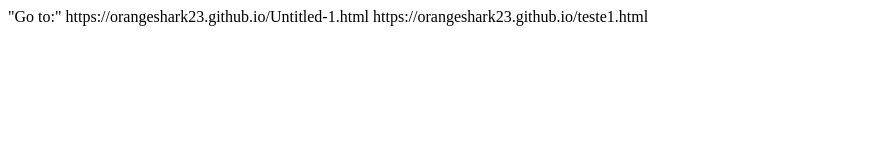
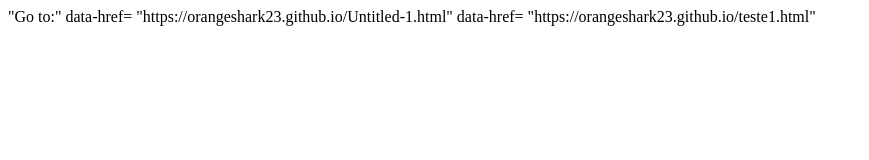
Before and after one commit to orangeshark23/orangeshark23.github.io, a plain HTML site: page index.html in a window 1280 px wide. Shown: the whole page, without its empty margins (0-869 px from the left). Drawn offline with Linux system fonts and the light colour scheme.

Commit message:
Update index.html

```diff
--- a/index.html
+++ b/index.html
@@ -1,7 +1,7 @@
 <html>
   <body>
 "Go to:"
-https://orangeshark23.github.io/Untitled-1.html
-https://orangeshark23.github.io/teste1.html
+data-href= "https://orangeshark23.github.io/Untitled-1.html"
+data-href= "https://orangeshark23.github.io/teste1.html"
   </body>
 </html>
```
